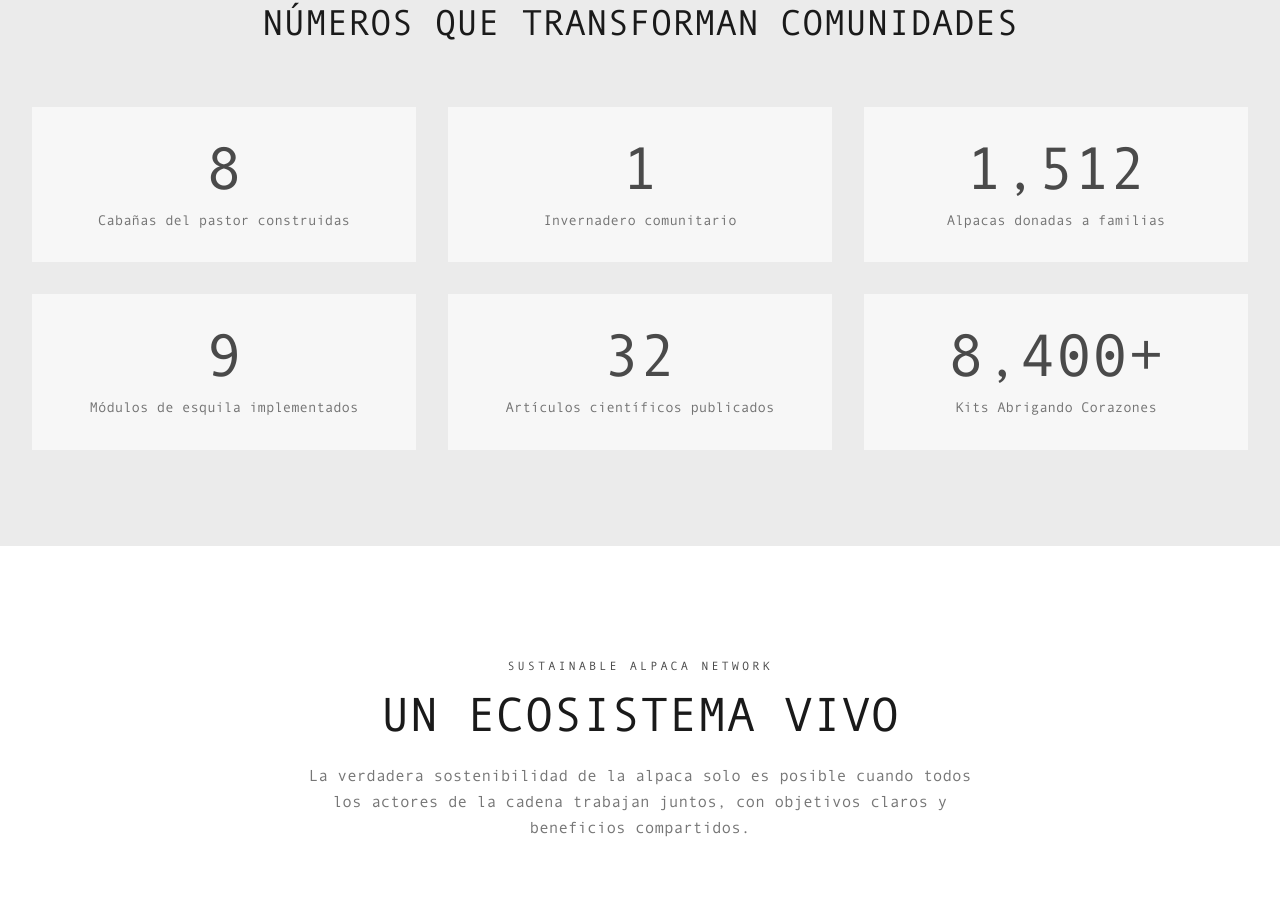
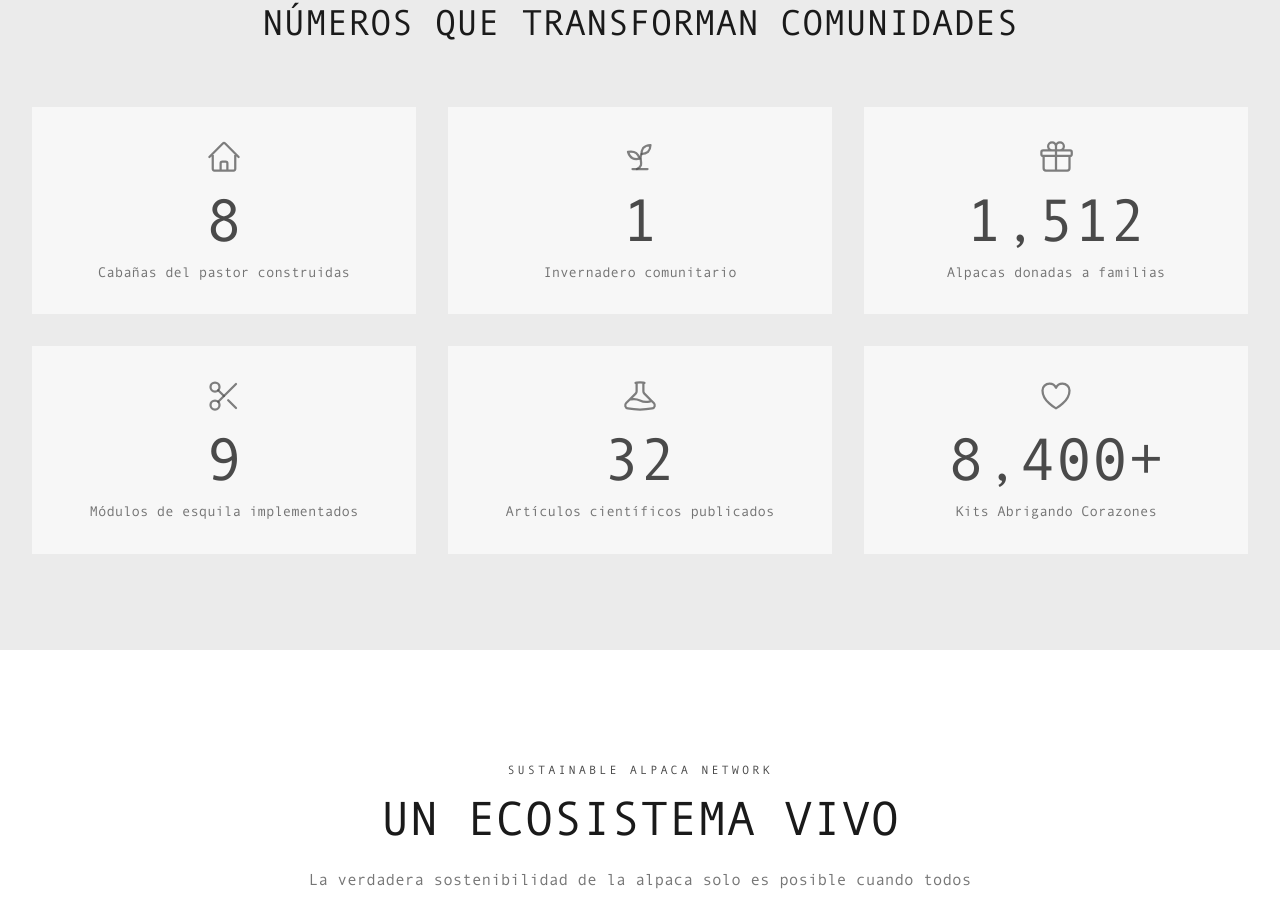
Before and after one commit to jpfernandezcenteno-max/Pacomarca, a Next.js app: page / in a window 1280 px wide. Shown: the part 2726-3623 px from the top of the page. Built offline with nearby package versions, Linux system fonts and the light colour scheme; a web font is replaced by a local one.

Commit message:
Home: iconos minimalistas en las 6 cards de estadisticas
Anade iconos de linea (casa, brote, regalo, tijeras, matraz, corazon)
a cada card de la seccion Numeros que transforman comunidades.

Co-Authored-By: Claude Opus 4.8 <noreply@anthropic.com>

```diff
--- a/app/page.tsx
+++ b/app/page.tsx
@@ -32,12 +32,67 @@ function FadeUp({
 }
 
 const stats = [
-  { number: '8', label: 'Cabañas del pastor construidas' },
-  { number: '1', label: 'Invernadero comunitario' },
-  { number: '1,512', label: 'Alpacas donadas a familias' },
-  { number: '9', label: 'Módulos de esquila implementados' },
-  { number: '32', label: 'Artículos científicos publicados' },
-  { number: '8,400+', label: 'Kits Abrigando Corazones' },
+  {
+    number: '8',
+    label: 'Cabañas del pastor construidas',
+    icon: (
+      <svg className="w-9 h-9" fill="none" stroke="currentColor" viewBox="0 0 24 24" strokeLinecap="round" strokeLinejoin="round" strokeWidth={1.5}>
+        <path d="M2.25 12l8.954-8.955c.44-.439 1.152-.439 1.591 0L21.75 12M4.5 9.75v10.125c0 .621.504 1.125 1.125 1.125H9.75v-4.875c0-.621.504-1.125 1.125-1.125h2.25c.621 0 1.125.504 1.125 1.125V21h4.125c.621 0 1.125-.504 1.125-1.125V9.75M8.25 21h8.25" />
+      </svg>
+    ),
+  },
+  {
+    number: '1',
+    label: 'Invernadero comunitario',
+    icon: (
+      <svg className="w-9 h-9" fill="none" stroke="currentColor" viewBox="0 0 24 24" strokeLinecap="round" strokeLinejoin="round" strokeWidth={1.5}>
+        <path d="M7 20h10" />
+        <path d="M10 20c5.5-2.5.8-6.4 3-10" />
+        <path d="M9.5 9.4c1.1.8 1.8 2.2 2.3 3.7-2 .4-3.5.4-4.8-.3-1.2-.6-2.3-1.9-3-4.2 2.8-.5 4.4 0 5.5.8z" />
+        <path d="M14.1 6a7 7 0 0 0-1.1 4c1.9-.1 3.3-.6 4.3-1.4 1-1 1.6-2.3 1.7-4.6-2.7.1-4 1-4.9 2z" />
+      </svg>
+    ),
+  },
+  {
+    number: '1,512',
+    label: 'Alpacas donadas a familias',
+    icon: (
+      <svg className="w-9 h-9" fill="none" stroke="currentColor" viewBox="0 0 24 24" strokeLinecap="round" strokeLinejoin="round" strokeWidth={1.5}>
+        <path d="M21 11.25v8.25a1.5 1.5 0 01-1.5 1.5H5.25a1.5 1.5 0 01-1.5-1.5v-8.25M12 4.875A2.625 2.625 0 109.375 7.5H12m0-2.625V7.5m0-2.625A2.625 2.625 0 1114.625 7.5H12m0 0V21m-8.625-9.75h18c.621 0 1.125-.504 1.125-1.125v-1.5c0-.621-.504-1.125-1.125-1.125h-18c-.621 0-1.125.504-1.125 1.125v1.5c0 .621.504 1.125 1.125 1.125z" />
+      </svg>
+    ),
+  },
+  {
+    number: '9',
+    label: 'Módulos de esquila implementados',
+    icon: (
+      <svg className="w-9 h-9" fill="none" stroke="currentColor" viewBox="0 0 24 24" strokeLinecap="round" strokeLinejoin="round" strokeWidth={1.5}>
+        <circle cx="6" cy="6" r="3" />
+        <path d="M8.12 8.12 12 12" />
+        <path d="M20 4 8.12 15.88" />
+        <circle cx="6" cy="18" r="3" />
+        <path d="M14.8 14.8 20 20" />
+      </svg>
+    ),
+  },
+  {
+    number: '32',
+    label: 'Artículos científicos publicados',
+    icon: (
+      <svg className="w-9 h-9" fill="none" stroke="currentColor" viewBox="0 0 24 24" strokeLinecap="round" strokeLinejoin="round" strokeWidth={1.5}>
+        <path d="M9.75 3.104v5.714a2.25 2.25 0 01-.659 1.591L5 14.5M9.75 3.104c-.251.023-.501.05-.75.082m.75-.082a24.301 24.301 0 014.5 0m0 0v5.714c0 .597.237 1.17.659 1.591L19.8 15.3M14.25 3.104c.251.023.501.05.75.082M19.8 15.3l-1.57.393A9.065 9.065 0 0112 15a9.066 9.066 0 00-6.23-.693L5 14.5m14.8.8l1.402 1.402c1.232 1.232.65 3.318-1.067 3.611A48.309 48.309 0 0112 21c-2.773 0-5.491-.235-8.135-.687-1.718-.293-2.3-2.379-1.067-3.61L5 14.5" />
+      </svg>
+    ),
+  },
+  {
+    number: '8,400+',
+    label: 'Kits Abrigando Corazones',
+    icon: (
+      <svg className="w-9 h-9" fill="none" stroke="currentColor" viewBox="0 0 24 24" strokeLinecap="round" strokeLinejoin="round" strokeWidth={1.5}>
+        <path d="M21 8.25c0-2.485-2.099-4.5-4.688-4.5-1.935 0-3.597 1.126-4.312 2.733-.715-1.607-2.377-2.733-4.313-2.733C5.1 3.75 3 5.765 3 8.25c0 7.22 9 12 9 12s9-4.78 9-12z" />
+      </svg>
+    ),
+  },
 ]
 
 const actors = [
@@ -317,6 +372,7 @@ export default function HomePage() {
             {stats.map((stat, i) => (
               <FadeUp key={stat.label} delay={i * 0.1}>
                 <div className="text-center p-8 bg-white/60">
+                  <div className="text-gold/70 mb-4 flex justify-center">{stat.icon}</div>
                   <p className="font-serif text-5xl lg:text-6xl text-gold mb-3">{stat.number}</p>
                   <p className="text-sm text-ink/60 leading-snug">{stat.label}</p>
                 </div>
```
